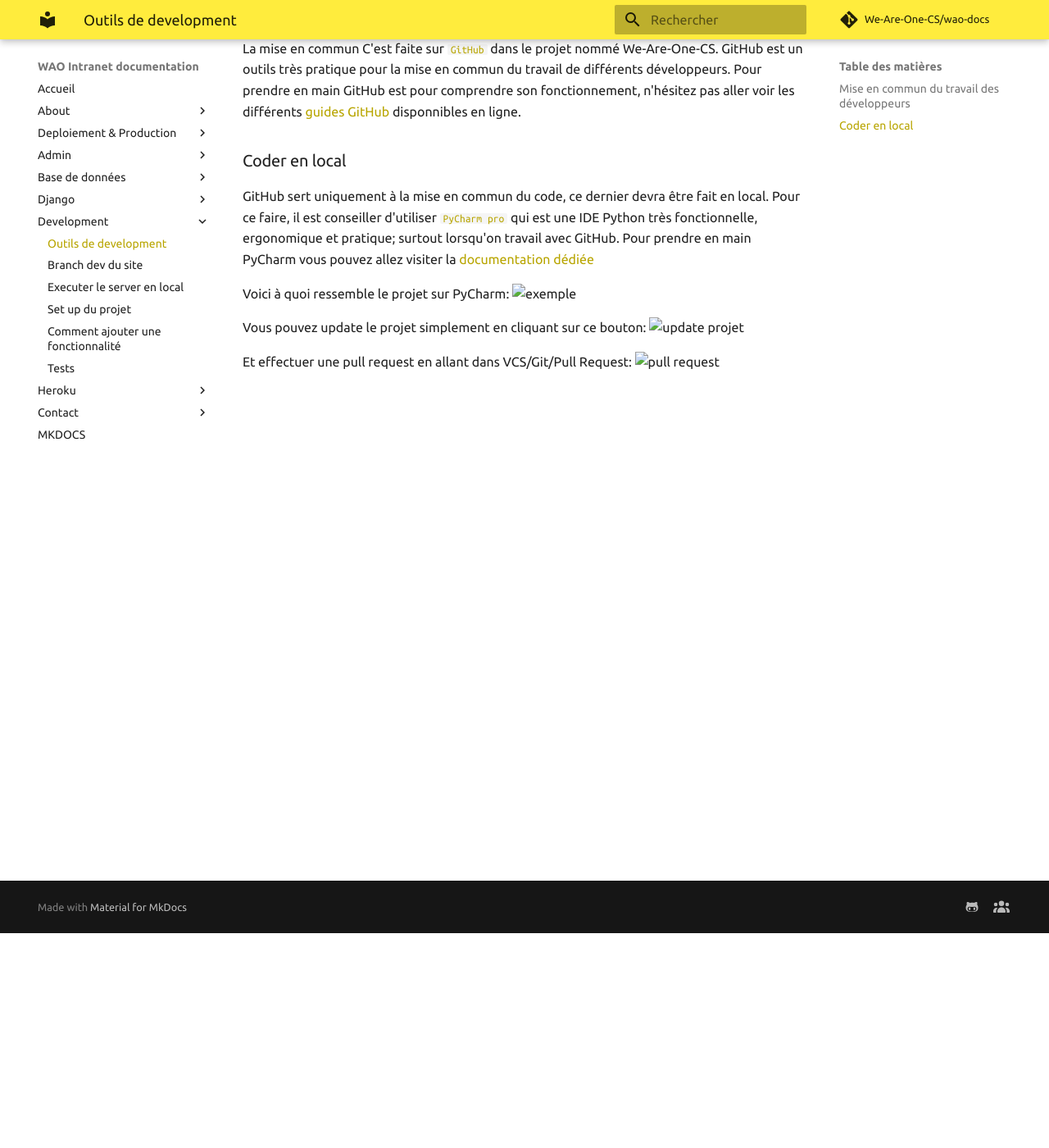
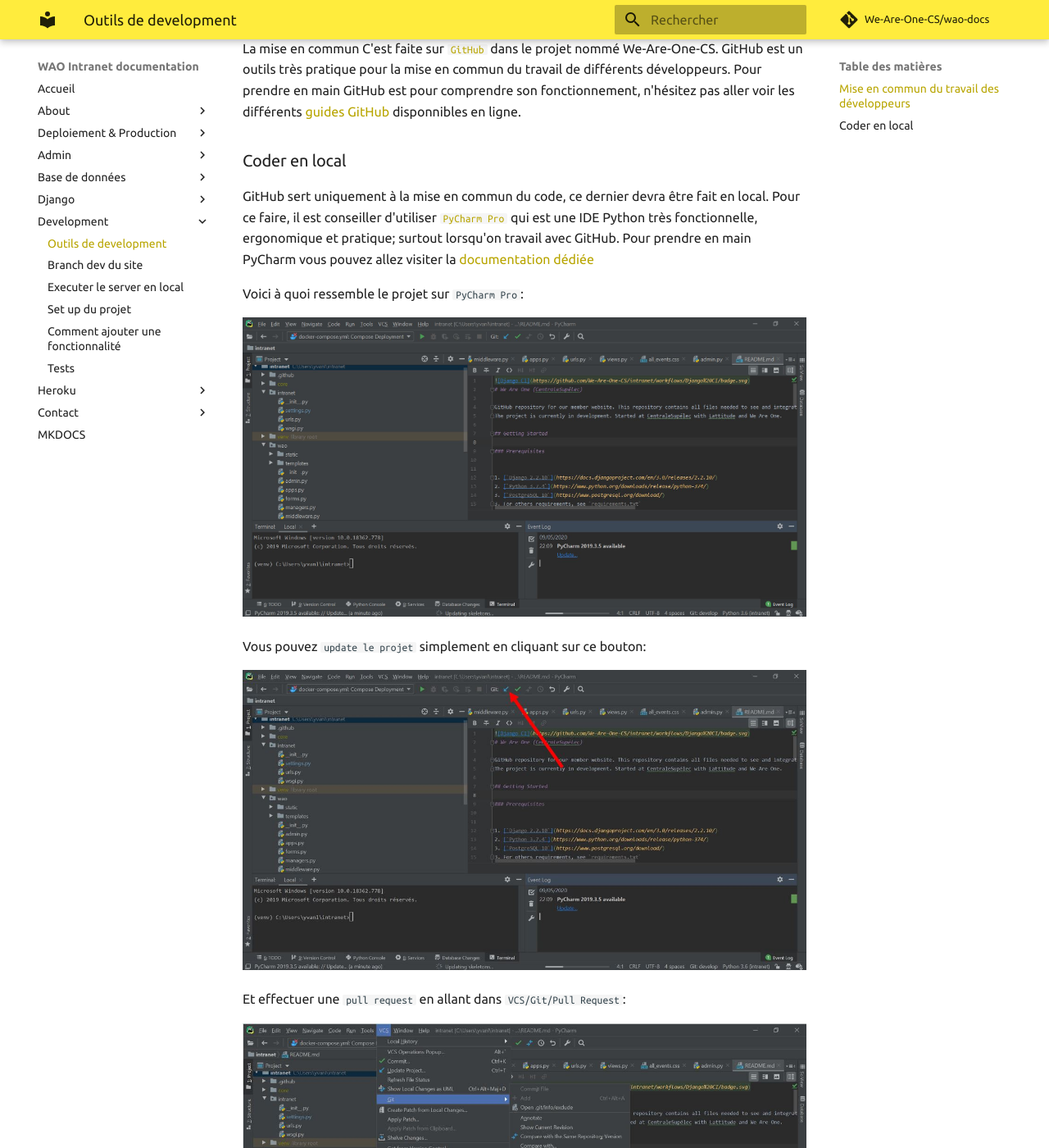
Before and after one commit to We-Are-One-CS/docs, an MkDocs documentation site: the page built from docs/development/tools.md, in a window 1280 px wide and 1400 px high, scrolled down 262 px. Shown: the whole window at 82% size. Built offline with MkDocs 1.6.1 and Material for MkDocs 9.7.7, drawn with Linux system fonts in a browser that asks for light colours; comment, search, counter and statistics services are not loaded.

Commit message:
Resolved the images from @yvanlnr

```diff
--- a/docs/development/tools.md
+++ b/docs/development/tools.md
@@ -9,14 +9,17 @@
 ### Coder en local
 
 GitHub sert uniquement à la mise en commun du code, ce dernier devra être fait en local.
-Pour ce faire, il est conseiller d'utiliser [`PyCharm pro`](https://www.jetbrains.com/fr-fr/pycharm/download/#section=windows) qui est une IDE Python très fonctionnelle, ergonomique et pratique; surtout lorsqu'on travail avec GitHub.
+Pour ce faire, il est conseiller d'utiliser [`PyCharm Pro`](https://www.jetbrains.com/fr-fr/pycharm/download/#section=windows) qui est une IDE Python très fonctionnelle, ergonomique et pratique; surtout lorsqu'on travail avec GitHub.
 Pour prendre en main PyCharm vous pouvez allez visiter la [documentation dédiée](https://www.jetbrains.com/fr-fr/pycharm/documentation/)
 
-Voici à quoi ressemble le projet sur PyCharm:
-![exemple](/img/WAO_intranet_PyCharm.jpg)
+Voici à quoi ressemble le projet sur ``PyCharm Pro``:
 
-Vous pouvez update le projet simplement en cliquant sur ce bouton:
-![update projet](/img/update_projet_pycharm.JPG)
+![PyCharm Pro - intranet](../img/development/intranet.jpg)
 
-Et effectuer une pull request en allant dans VCS/Git/Pull Request:
-![pull request](/img/pull_request_pycharm.JPG)
+Vous pouvez ``update le projet`` simplement en cliquant sur ce bouton:
+
+![update projet](../img/development/update.jpg)
+
+Et effectuer une ``pull request`` en allant dans ``VCS/Git/Pull Request``:
+
+![pull request](../img/development/pr.jpg)
```
Also changed, not shown: docs/img/development/intranet.jpg (renamed from img/WAO_intranet_PyCharm.jpg), docs/img/development/pr.jpg (renamed from img/pull_request_pycharm.JPG), docs/img/development/update.jpg (renamed from img/update_projet_pycharm.JPG), docs/img/favicon.ico (renamed from img/favicon.ico), docs/img/wao-logo.png (renamed from img/wao-logo.png).
